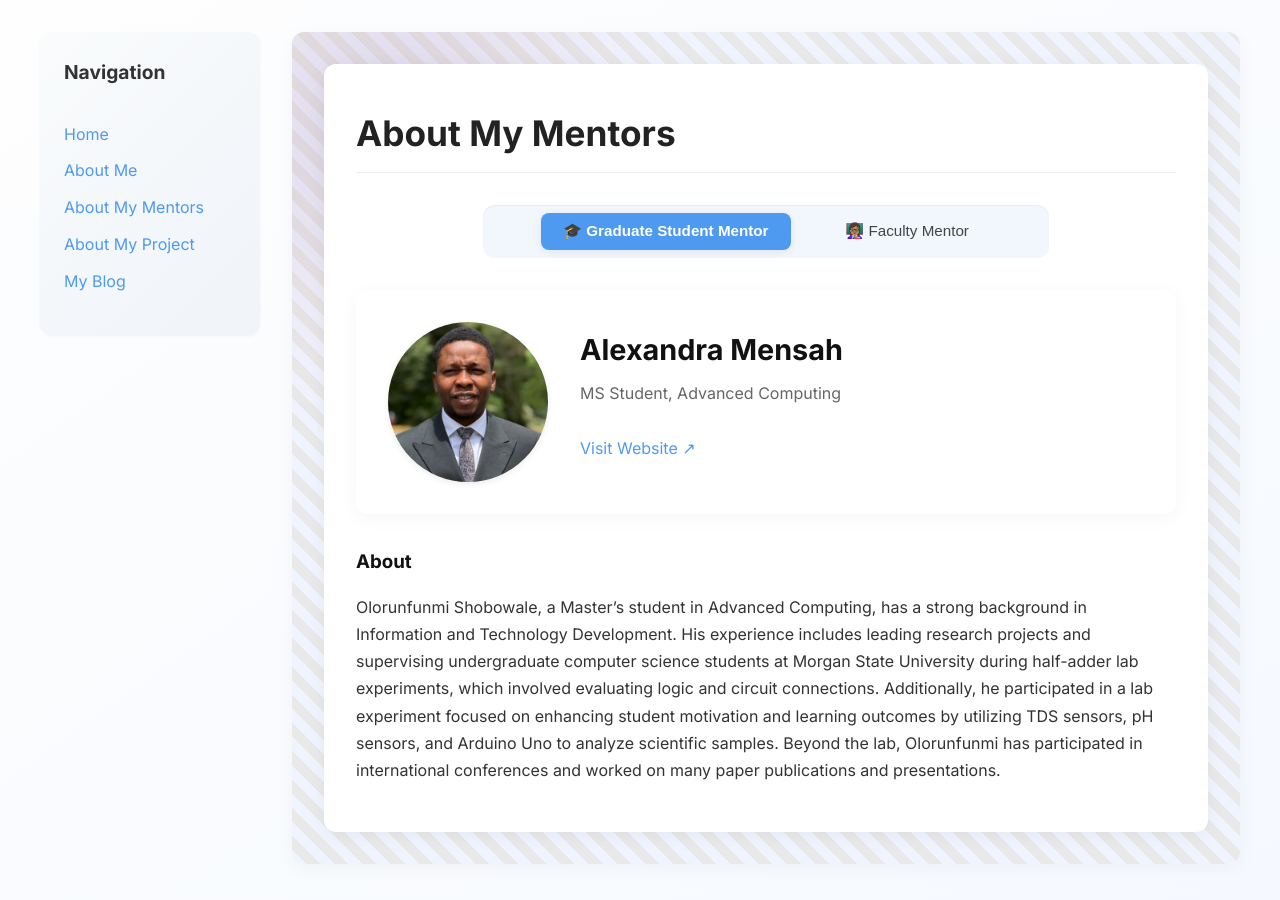
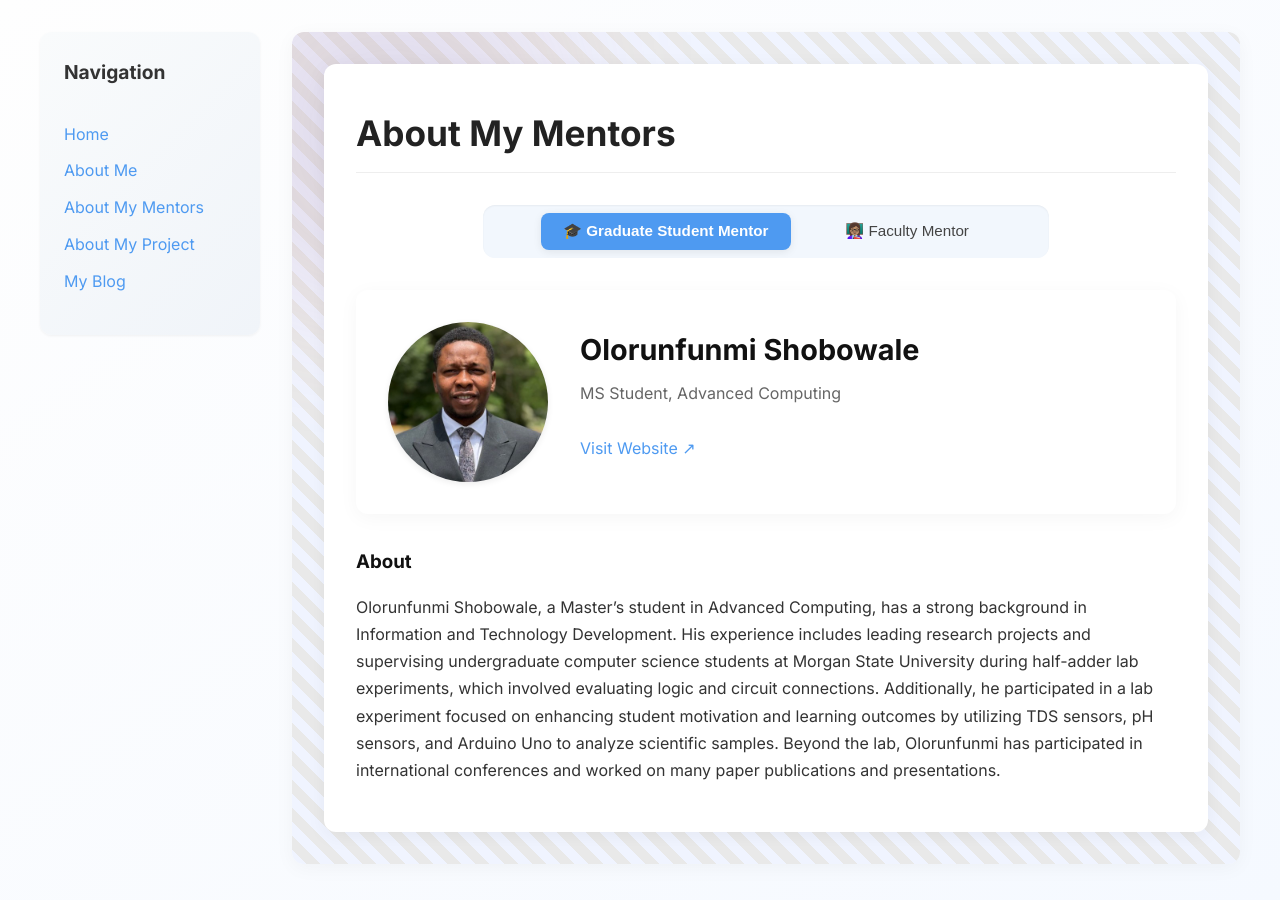
Before and after one commit to alexandratory/alexandratory.github.io, a Jekyll site: the page built from pages/about-my-mentor.md, in a window 1280 px wide. Built offline with Jekyll 4.4.1, drawn with Linux system fonts in a browser that asks for light colours.

Commit message:
Update about-my-mentor.md

```diff
--- a/pages/about-my-mentor.md
+++ b/pages/about-my-mentor.md
@@ -4,7 +4,7 @@
 permalink: /about-my-mentor.html
 
 graduate_mentor:
-  name: Alexandra Mensah
+  name: Olorunfunmi Shobowale
   title: MS Student, Advanced Computing
   image: /assets/images/graduate-mentor.png
   website: https://www.linkedin.com/in/olorunfunmi-shobowale-ba352ba7/
```
